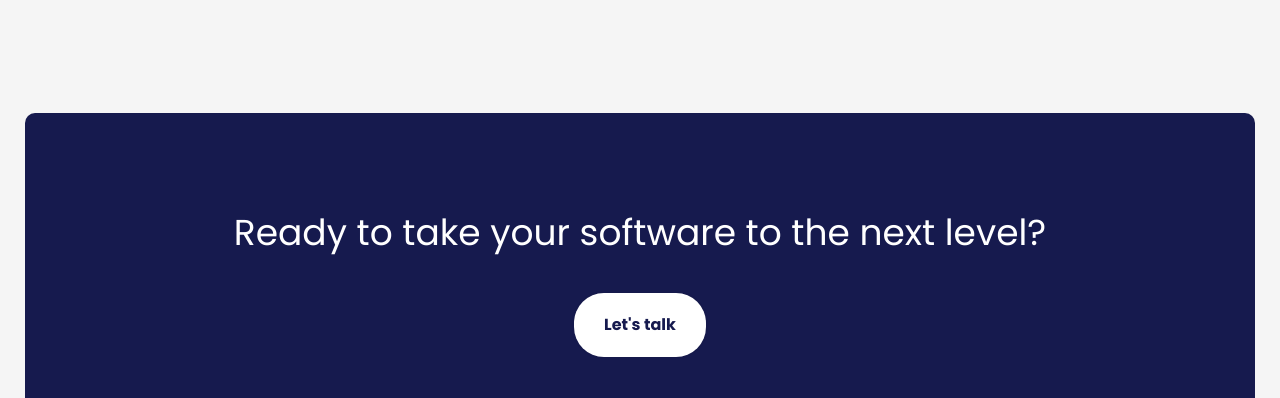
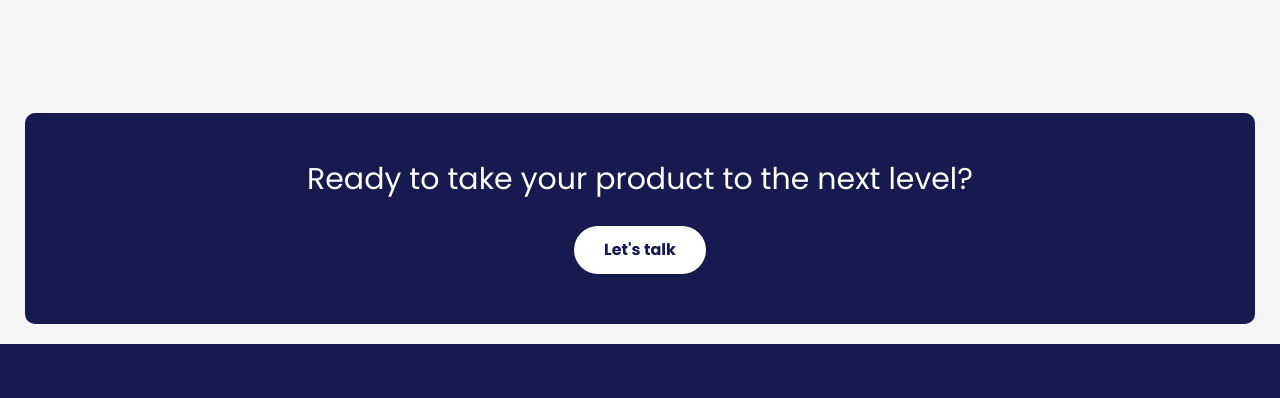
Before and after one commit to AuroraCF/AuroraCF.github.io, a Gatsby site: page /case-study/ubdi in a window 1280 px wide. Shown: the part 1713-2111 px from the top of the page. Built offline with nearby package versions, Linux system fonts and the light colour scheme; Gatsby itself is replaced by a stand-in of ours.

Commit message:
Improve contact us CTA box size

```diff
--- a/src/components/ContactFormSection.tsx
+++ b/src/components/ContactFormSection.tsx
@@ -24,7 +24,7 @@ export const ContactFormSection = () => {
     <div id="contact-us" className="new-contact-us">
       <div className="new-contact-us__container">
         <div className="new-contact-us__intro">
-          <h5>Ready to take your software to the next level?</h5>
+          <h5 className="new-contact-us__title">Ready to take your product to the next level?</h5>
           <a href="/contact" className="new-contact-us_button">
             Let's talk
           </a>
--- a/src/pages/styles.scss
+++ b/src/pages/styles.scss
@@ -3666,12 +3666,12 @@ p:not(:last-child) {
     border-radius: 10px;
     background-color: rgb(22, 26, 78);
     color: #fff;
-    padding: 100px 0;
+    padding: 50px 0;
     text-align: center;
 
-    h5 {
-      font-size: 36px;
-      margin-bottom: 40px;
+    .new-contact-us__title {
+      font-size: 30px;
+      margin-bottom: 30px;
       line-height: 1.1em;
     }
 
@@ -3679,7 +3679,7 @@ p:not(:last-child) {
       display: inline-block;
       background-color: #fff;
       color: rgb(22, 26, 78);
-      padding: 20px 30px;
+      padding: 12px 30px;
       border-radius: 30px;
       font-weight: bold;
       box-shadow: 0 0 3px rgba(0, 0, 0, 0.1);
```
